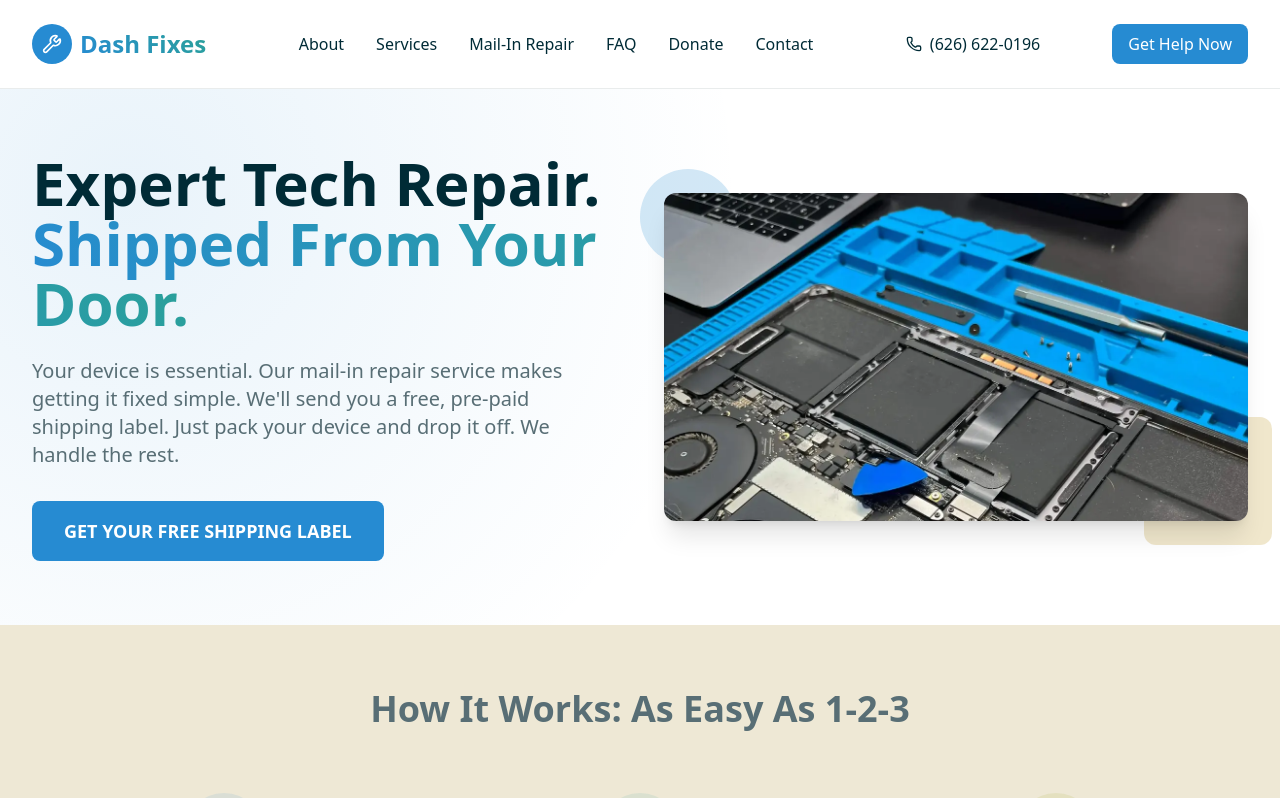
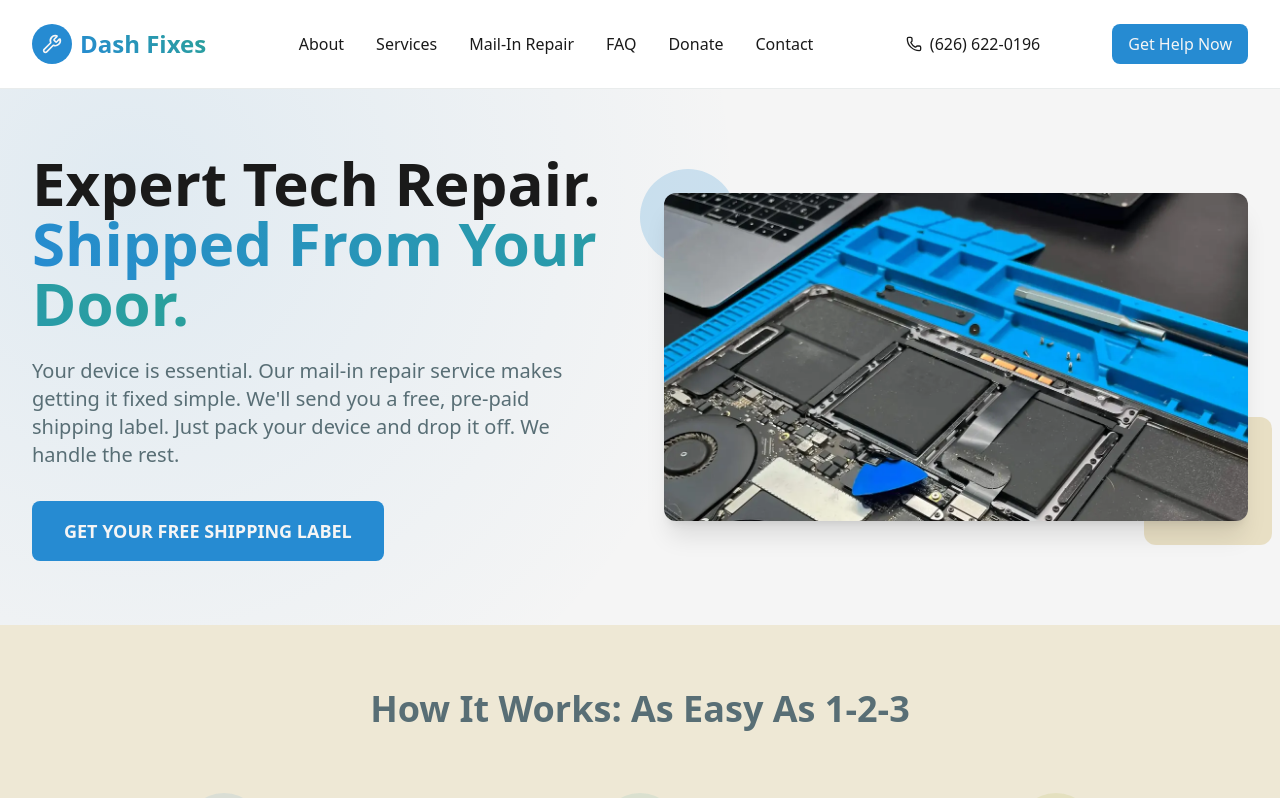
Before and after one commit to debugonezero/dash-fixes-v2, a Next.js app: page / in a window 1280 px wide. Shown: the top 798 px of the page. Built offline with nearby package versions, Linux system fonts and the light colour scheme.

Commit message:
Improve theme switching with better contrast colors for backgrounds

```diff
--- a/tailwind.config.ts
+++ b/tailwind.config.ts
@@ -10,10 +10,10 @@ const config: Config = {
     extend: {
       colors: {
         solarized: {
-          dark: "#002b36",
+          dark: "#1a1a1a",
           dark2: "#073642",
           dark3: "#586e75",
-          light: "#ffffff",
+          light: "#f5f5f5",
           light2: "#eee8d5",
           light3: "#93a1a1",
           yellow: "#b58900",
```
